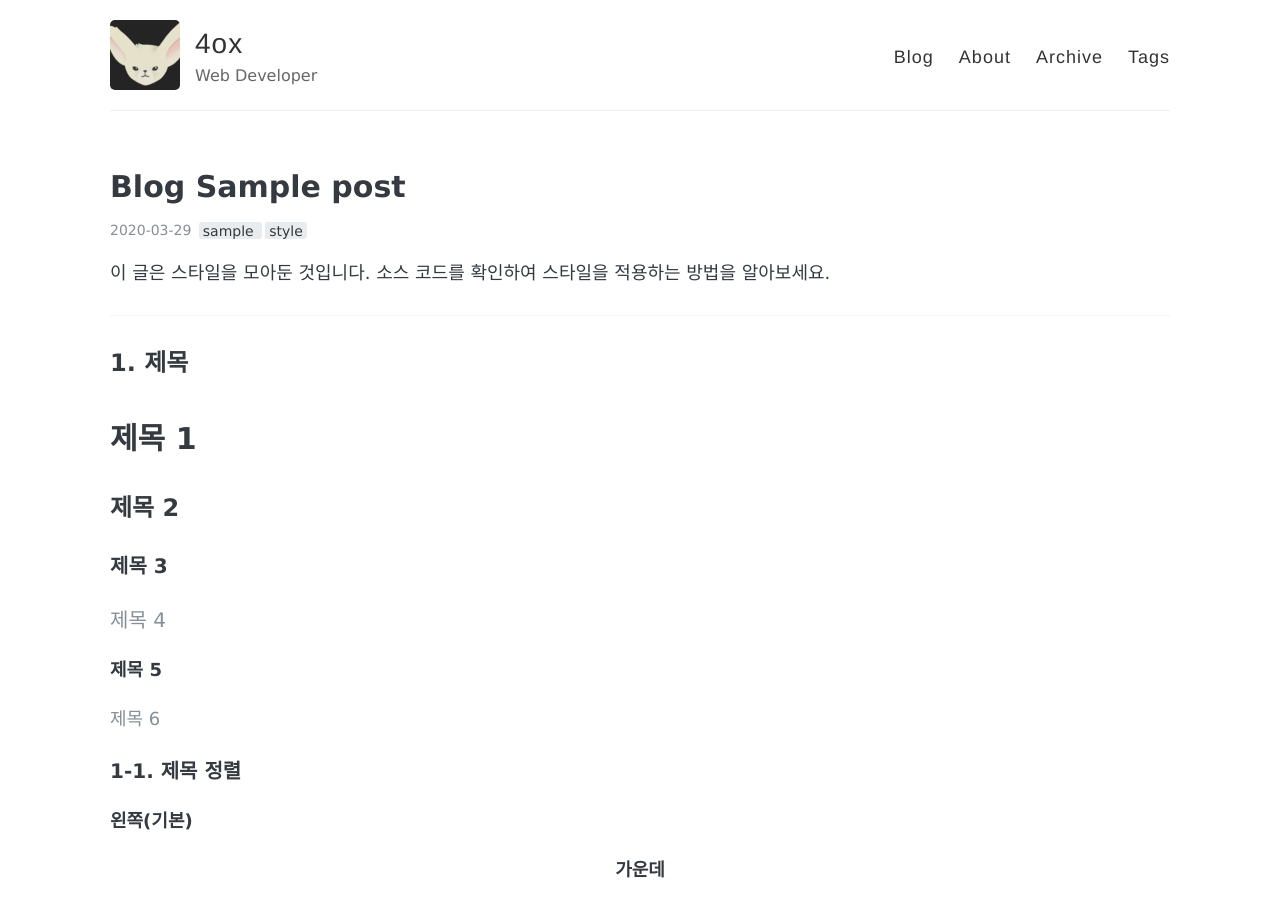
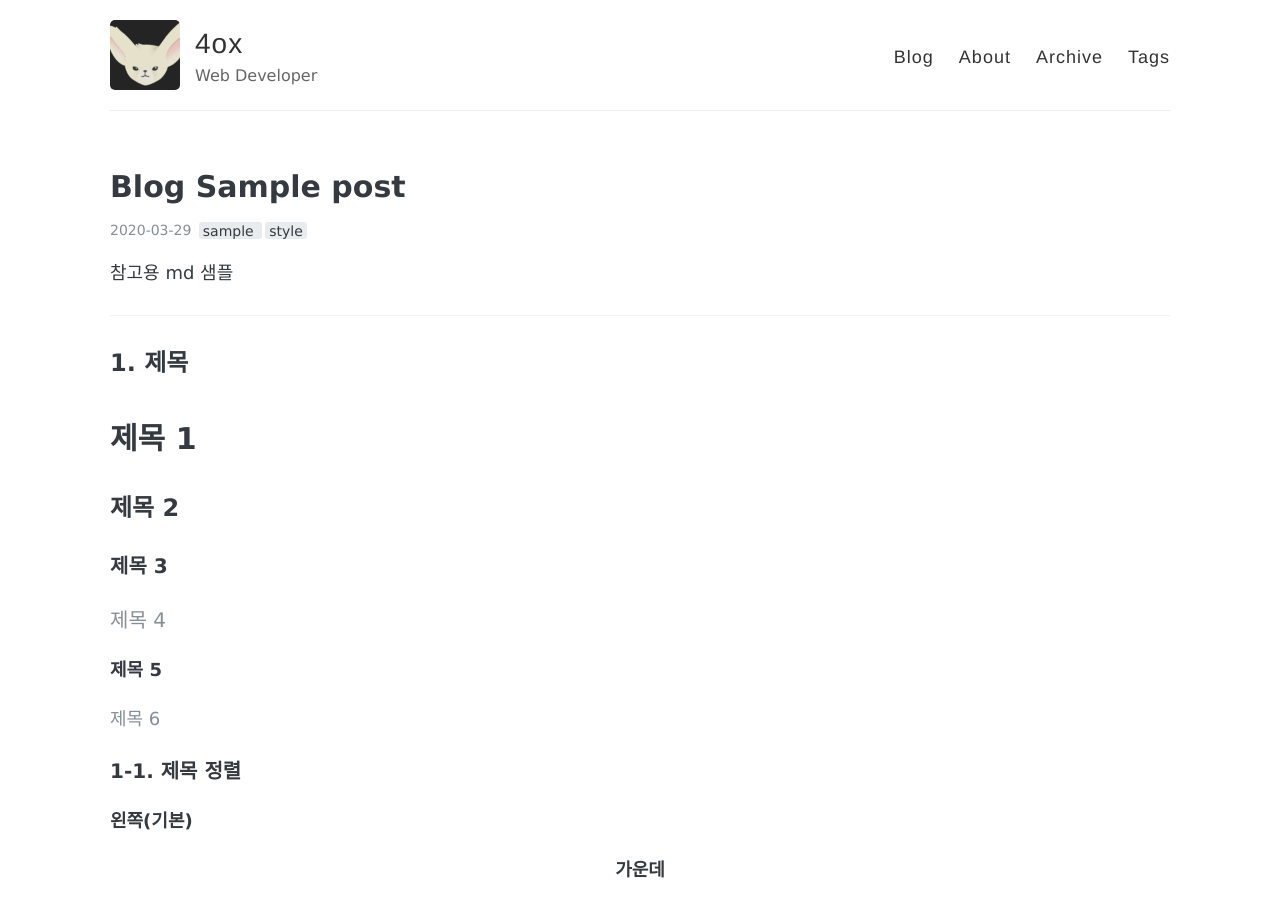
Before and after one commit to 4ox/4ox.github.io, a Jekyll site: the page built from _posts/2020/2020-03-29-style-test.md, in a window 1280 px wide and 900 px high. Built offline with Jekyll 4.4.1, drawn with Linux system fonts in a browser that asks for light colours; comment, search, counter and statistics services are not loaded.

Commit message:
참고용 md 샘플

```diff
--- a/_posts/2020/2020-03-29-style-test.md
+++ b/_posts/2020/2020-03-29-style-test.md
@@ -5,7 +5,7 @@ tags: [sample, style]
 comments: true
 ---
 
-이 글은 스타일을 모아둔 것입니다. 소스 코드를 확인하여 스타일을 적용하는 방법을 알아보세요.
+참고용 md 샘플
 
 ---
 
```
